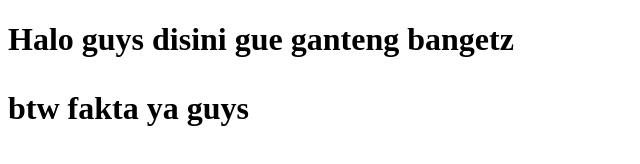
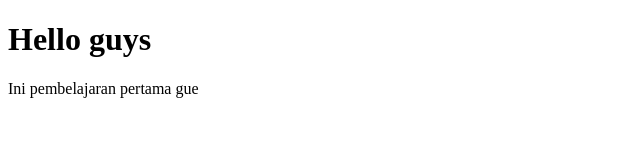
Before and after one commit to fashaseptian-gang/latihan-buat-web, a plain HTML site: page index.html in a window 1280 px wide. Shown: the whole page, without its empty margins (0-640 px from the left). Drawn offline with Linux system fonts and the light colour scheme.

Commit message:
Update index.html

```diff
--- a/index.html
+++ b/index.html
@@ -1,10 +1,10 @@
 <!DOCTYPE html>
 <html>
-  <header>
-    <title>Fasha Ganteng</title>
-  </header>
+  <head>
+    <title>Gue Kece</title>
+  </head>
   <body>
-    <h1>Halo guys disini gue ganteng bangetz
-      <p>btw fakta ya guys
-      </body>
+    <h1>Hello guys</h1>
+    <p>Ini pembelajaran pertama gue</p>
+  </body>
 </html>
```
